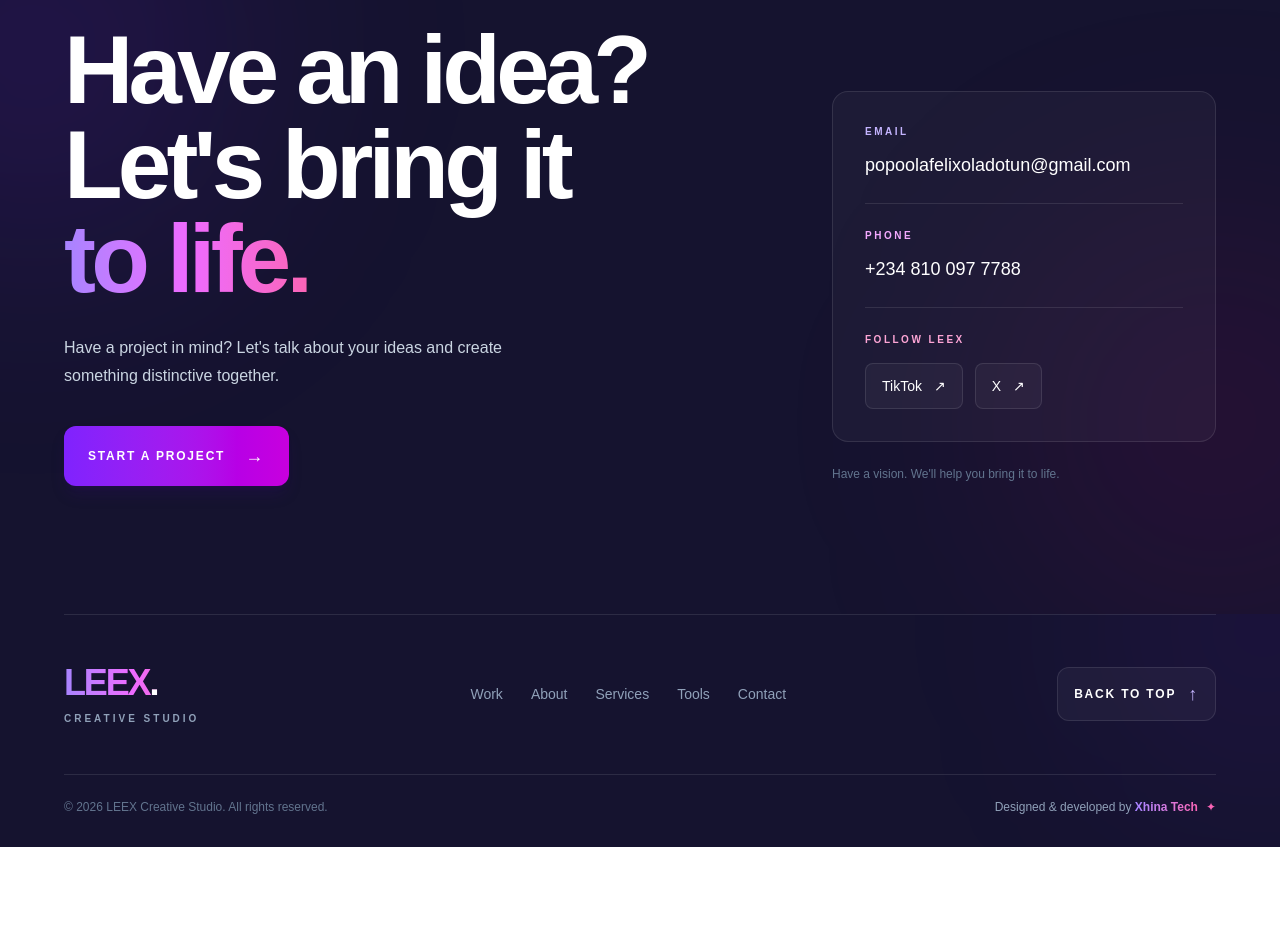
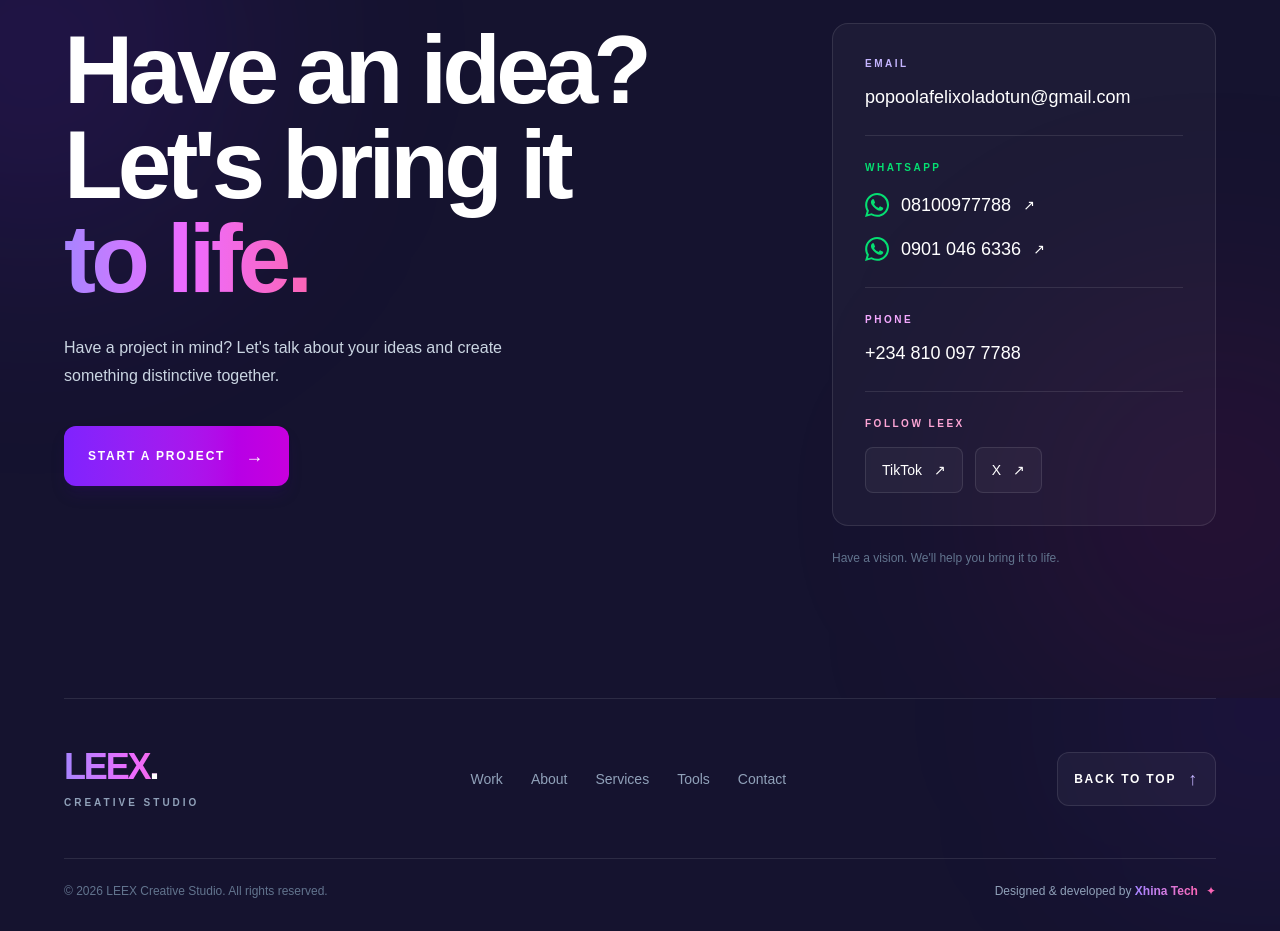
Before and after one commit to Phyleex/felixportfolio, a Next.js app: page / in a window 1280 px wide. Shown: the part 4860-5791 px from the top of the page. Before the commit the page ends 5707 px from the top, so only its background shows below. Built offline with nearby package versions, Linux system fonts and the light colour scheme; no server answers.

Commit message:
add WhatsApp contacts to contact section

```diff
--- a/src/components/ContactSection.jsx
+++ b/src/components/ContactSection.jsx
@@ -1,8 +1,24 @@
 export default function ContactSection() {
   const email = "popoolafelixoladotun@gmail.com";
+
   const emailLink = `mailto:${email}?subject=${encodeURIComponent(
     "Project Inquiry - LEEX Creative Studio"
   )}`;
+
+  const whatsappNumbers = [
+    {
+      number: "08100977788",
+      link: "2348100977788",
+    },
+    {
+      number: "0901 046 6336",
+      link: "2349010466336",
+    },
+  ];
+
+  const whatsappMessage = encodeURIComponent(
+    "Hello LEEX Creative Studio, I would like to discuss a project."
+  );
 
   return (
     <section
@@ -68,6 +84,39 @@ export default function ContactSection() {
                 </a>
               </div>
 
+              {/* WhatsApp contacts */}
+              <div className="border-b border-white/10 py-6">
+                <p className="text-[10px] font-bold uppercase tracking-[0.25em] text-green-400">
+                  WhatsApp
+                </p>
+
+                <div className="mt-4 space-y-4">
+                  {whatsappNumbers.map((contact) => (
+                    <a
+                      key={contact.link}
+                      href={`https://wa.me/${contact.link}?text=${whatsappMessage}`}
+                      target="_blank"
+                      rel="noopener noreferrer"
+                      aria-label={`Chat with LEEX Creative Studio on WhatsApp at ${contact.number}`}
+                      className="flex items-center gap-3 text-base font-medium text-white transition-colors hover:text-green-400 sm:text-lg"
+                    >
+                      <svg
+                        xmlns="http://www.w3.org/2000/svg"
+                        viewBox="0 0 24 24"
+                        fill="currentColor"
+                        className="h-6 w-6 shrink-0 text-green-400"
+                        aria-hidden="true"
+                      >
+                        <path d="M20.52 3.48A11.83 11.83 0 0 0 12.08 0C5.5 0 .15 5.35.15 11.93c0 2.1.55 4.15 1.6 5.95L0 24l6.27-1.65a11.9 11.9 0 0 0 5.8 1.48h.01c6.58 0 11.93-5.35 11.93-11.93a11.85 11.85 0 0 0-3.49-8.42ZM12.08 21.8a9.87 9.87 0 0 1-5.03-1.38l-.36-.21-3.72.98.99-3.63-.24-.37a9.84 9.84 0 0 1-1.52-5.26c0-5.45 4.44-9.89 9.9-9.89a9.82 9.82 0 0 1 7 2.9 9.82 9.82 0 0 1 2.9 7c0 5.45-4.44 9.89-9.9 9.89Zm5.43-7.4c-.3-.15-1.77-.87-2.05-.97-.28-.1-.48-.15-.68.15-.2.3-.77.97-.94 1.17-.17.2-.35.23-.65.08-.3-.15-1.26-.46-2.4-1.47-.89-.79-1.49-1.77-1.66-2.07-.17-.3-.02-.46.13-.61.13-.13.3-.35.45-.52.15-.17.2-.3.3-.5.1-.2.05-.38-.02-.53-.08-.15-.68-1.64-.93-2.25-.24-.59-.49-.5-.68-.51h-.58c-.2 0-.53.08-.8.38-.28.3-1.05 1.02-1.05 2.5s1.08 2.9 1.23 3.1c.15.2 2.13 3.25 5.16 4.56.72.31 1.28.5 1.72.64.72.23 1.38.2 1.9.12.58-.09 1.77-.72 2.02-1.42.25-.7.25-1.3.17-1.42-.07-.13-.27-.2-.57-.35Z" />
+                      </svg>
+
+                      <span>{contact.number}</span>
+                      <span className="text-sm">↗</span>
+                    </a>
+                  ))}
+                </div>
+              </div>
+
               {/* Phone */}
               <div className="border-b border-white/10 py-6">
                 <p className="text-[10px] font-bold uppercase tracking-[0.25em] text-fuchsia-300">
```
